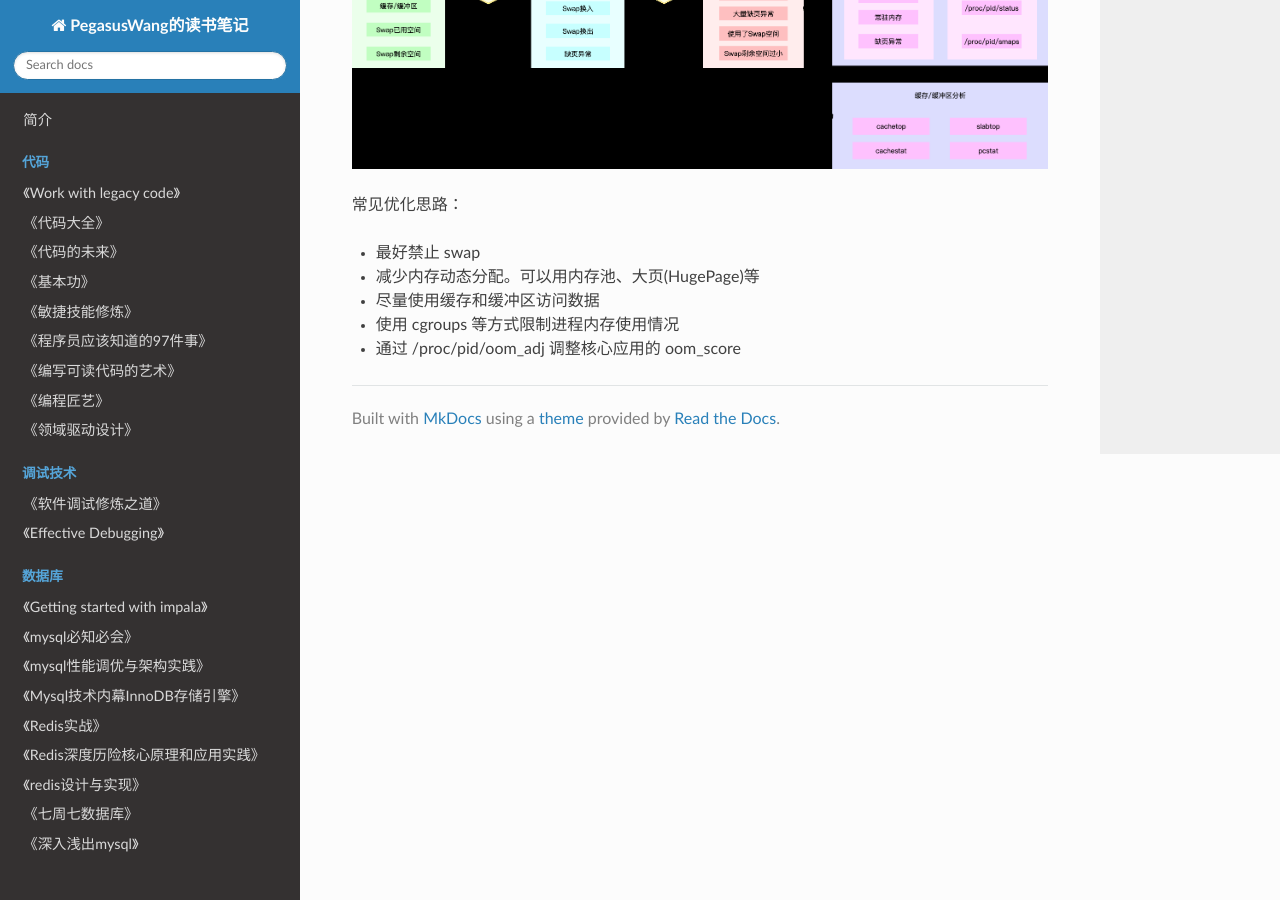
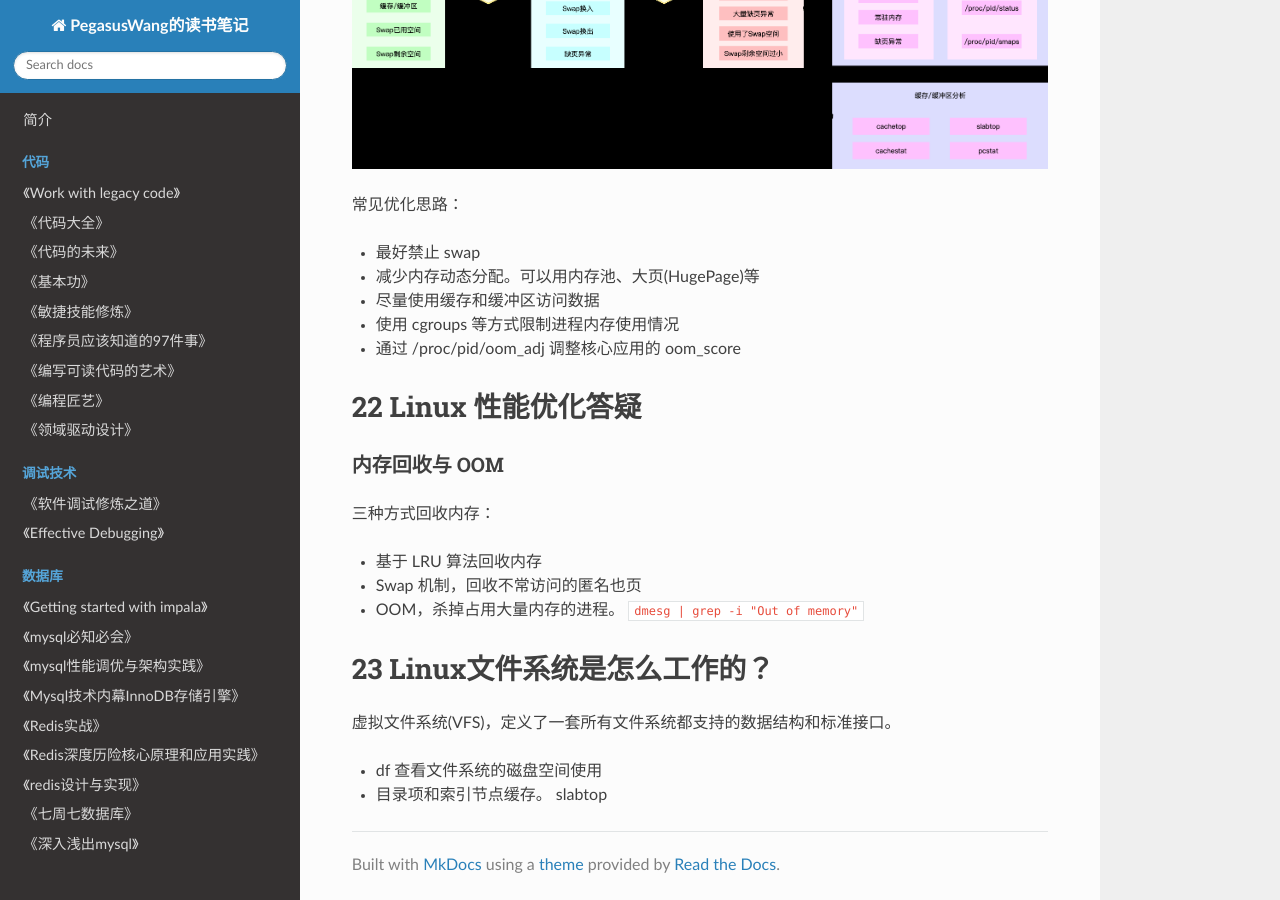
Before and after one commit to PegasusWang/booknotes, an MkDocs documentation site: the page built from docs/lecture/网课/linux性能优化/linux性能优化.md, in a window 1280 px wide and 900 px high, scrolled down 12050 px. Built offline with MkDocs 1.6.1, drawn with Linux system fonts in a browser that asks for light colours; nearby versions of some CDN libraries.

Commit message:
linux性能优化:文件系统

```diff
--- a/docs/lecture/网课/linux性能优化/linux性能优化.md
+++ b/docs/lecture/网课/linux性能优化/linux性能优化.md
@@ -278,3 +278,22 @@ memleak 可以跟踪系统或指定进程的内存分配、释放请求。分配
 - 尽量使用缓存和缓冲区访问数据
 - 使用 cgroups 等方式限制进程内存使用情况
 - 通过 /proc/pid/oom_adj 调整核心应用的 oom_score
+
+
+# 22 Linux 性能优化答疑
+
+### 内存回收与 OOM
+
+三种方式回收内存：
+
+- 基于 LRU 算法回收内存
+- Swap 机制，回收不常访问的匿名也页
+- OOM，杀掉占用大量内存的进程。 `dmesg | grep -i "Out of memory"`
+
+
+# 23 Linux文件系统是怎么工作的？
+
+虚拟文件系统(VFS)，定义了一套所有文件系统都支持的数据结构和标准接口。
+
+- df 查看文件系统的磁盘空间使用
+- 目录项和索引节点缓存。 slabtop
```
